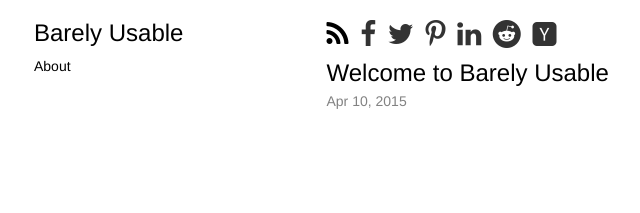
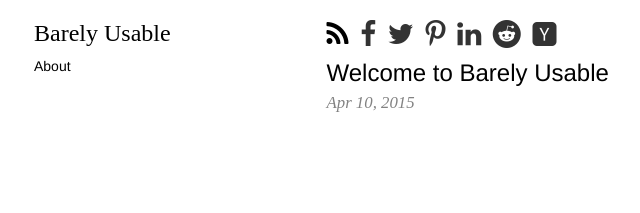
Before and after one commit to wkoszek/barelyusable, a Jekyll site: the page built from index.html, in a window 1280 px wide. Shown: the top 213 px of the page, without its empty margins (36-676 px from the left). Built offline with Jekyll 4.4.1, drawn with Linux system fonts in a browser that asks for light colours; nearby versions of some CDN libraries; comment, search, counter and statistics services are not loaded.

Commit message:
Bring references to fonts.com fonts.

```diff
--- a/_includes/head.html
+++ b/_includes/head.html
@@ -20,6 +20,7 @@
 			<script src="https://oss.maxcdn.com/respond/1.4.2/respond.min.js"></script>
 		<![endif]-->
 
+		<script type="text/javascript" src="http://fast.fonts.net/jsapi/e5522bc9-bdff-4116-9c26-5f4785c7f41a.js"></script>
 		<style>
 			XXXheader {
 				margin-top: 10px;
@@ -34,6 +35,36 @@
 				/* Set the fixed height of the footer here */
 				height: 60px;
 			}
+			h1,h2,h3,h4,h5 {
+				font-family: 'Avenir';
+			}
+			.post-meta {
+				font-size: 120%;
+				font-style: italic;
+				font-family:'NewBaskervilleW01-Roman';
+			}
+
+			/*
+				//font-family:'NewBaskervilleW01-Itali';
+			font-family:'NewBaskervilleW01-Roman';
+			font-family:'NewBaskervilleW01-SemiB_693023';
+			font-family:'NewBaskervilleW01-SemiB_693026';
+			font-family:'NewBaskervilleW01-Bold';
+			font-family:'NewBaskervilleW01-BoldI';
+			font-family:'NewBaskervilleW01-Black_693005';
+			font-family:'NewBaskervilleW01-Black_693008';
+			font-family:'Bembo Book W01 Bold';
+			font-family:'Bembo Book W01';
+			font-family:'Bembo Book W01 Italic';
+			font-family:'BemboBookW01-BoldIt';
+			font-family:'Bookman Old Style W01';
+			font-family:'Bookman Old Style W10';
+			font-family:'BookmanOldStyleW01-Ital';
+			font-family:'BookmanOldStyleW01-Bold_691970';
+			font-family:'BookmanOldStyleW01-Bold_691973';
+			font-family:'BookmanOldStyleW10-Ital';
+			*/
+
 			h1 {
 				font-size: 300%;
 			}
```
